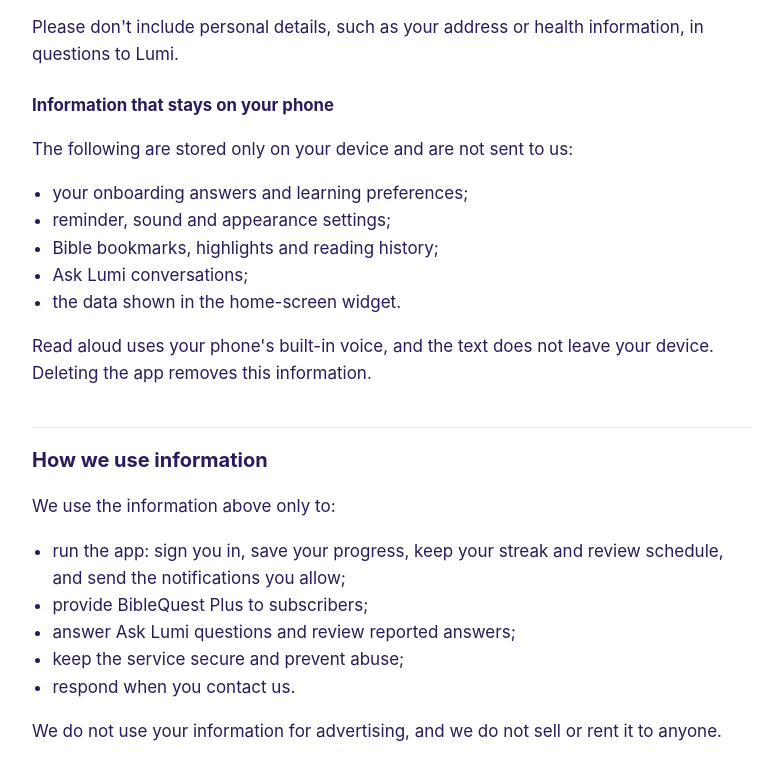
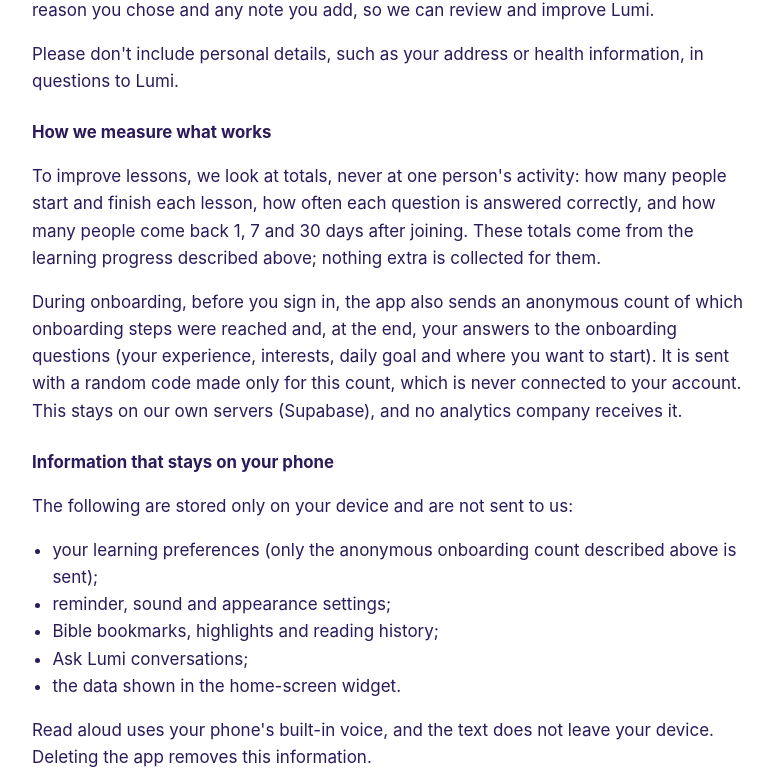
Before and after one commit to naolgithub/biblequest-legal, a plain HTML site: page privacy-policy.html in a window 1280 px wide. Shown: the part 1690-2472 px from the top of the page, without its empty margins (248-1031 px from the left). Drawn offline with Linux system fonts and the light colour scheme.

Commit message:
Privacy policy: aggregate first-party analytics and the anonymous onboarding count

```diff
--- a/privacy-policy.html
+++ b/privacy-policy.html
@@ -7,7 +7,7 @@
 <!--
   SAMPLE — fill in every [BRACKETED] item before publishing, and have it checked by someone
   qualified for the countries you sell in. This page describes what the app does as of
-  2026-11-25; update it whenever the app starts collecting something new.
+  2026-11-26; update it whenever the app starts collecting something new.
 -->
 <style>
   :root { color-scheme: light dark; --ink: #2b1b5a; --muted: #5d5480; --line: #e4e0f0; --bg: #fff; --accent: #6b4ce6; }
@@ -30,7 +30,7 @@
 <main>
 
 <h1>BibleQuest Privacy Policy</h1>
-<p class="muted">Effective 25 November 2026 · Last updated 25 November 2026</p>
+<p class="muted">Effective 25 November 2026 · Last updated 26 November 2026</p>
 
 <p>BibleQuest is a Bible learning app made by the BibleQuest team ("we", "us"). This policy explains
 what information the app collects, why, who else handles it, and the choices you have. We do not sell
@@ -43,7 +43,8 @@ your information, we do not show ads, and we do not track you across other compa
       saved across your devices.</li>
   <li>Some things never leave your phone: your learning preferences, reminder settings, Bible bookmarks,
       highlights and reading history, and your Ask Lumi conversations.</li>
-  <li>We do not use advertising, analytics or crash-reporting tools.</li>
+  <li>We do not use advertising, crash-reporting or third-party analytics tools. We look at totals, on our own
+      servers, to see which lessons work.</li>
   <li>You can ask us to delete your account and all of its data at any time.</li>
 </ul>
 
@@ -84,10 +85,19 @@ to apply the daily limit. If you report an answer, we store that question, the a
 chose and any note you add, so we can review and improve Lumi.</p>
 <p>Please don't include personal details, such as your address or health information, in questions to Lumi.</p>
 
+<h3>How we measure what works</h3>
+<p>To improve lessons, we look at totals, never at one person's activity: how many people start and finish each
+lesson, how often each question is answered correctly, and how many people come back 1, 7 and 30 days after
+joining. These totals come from the learning progress described above; nothing extra is collected for them.</p>
+<p>During onboarding, before you sign in, the app also sends an anonymous count of which onboarding steps were
+reached and, at the end, your answers to the onboarding questions (your experience, interests, daily goal and
+where you want to start). It is sent with a random code made only for this count, which is never connected to
+your account. This stays on our own servers (Supabase), and no analytics company receives it.</p>
+
 <h3>Information that stays on your phone</h3>
 <p>The following are stored only on your device and are not sent to us:</p>
 <ul>
-  <li>your onboarding answers and learning preferences;</li>
+  <li>your learning preferences (only the anonymous onboarding count described above is sent);</li>
   <li>reminder, sound and appearance settings;</li>
   <li>Bible bookmarks, highlights and reading history;</li>
   <li>Ask Lumi conversations;</li>
@@ -100,6 +110,7 @@ removes this information.</p>
 <p>We use the information above only to:</p>
 <ul>
   <li>run the app: sign you in, save your progress, keep your streak and review schedule, and send the notifications you allow;</li>
+  <li>improve lessons and the app, using totals as described in "How we measure what works";</li>
   <li>provide BibleQuest Plus to subscribers;</li>
   <li>answer Ask Lumi questions and review reported answers;</li>
   <li>keep the service secure and prevent abuse;</li>
```
